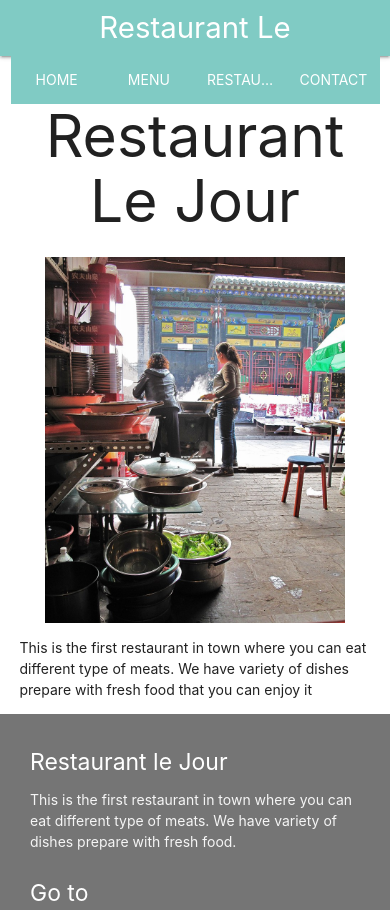
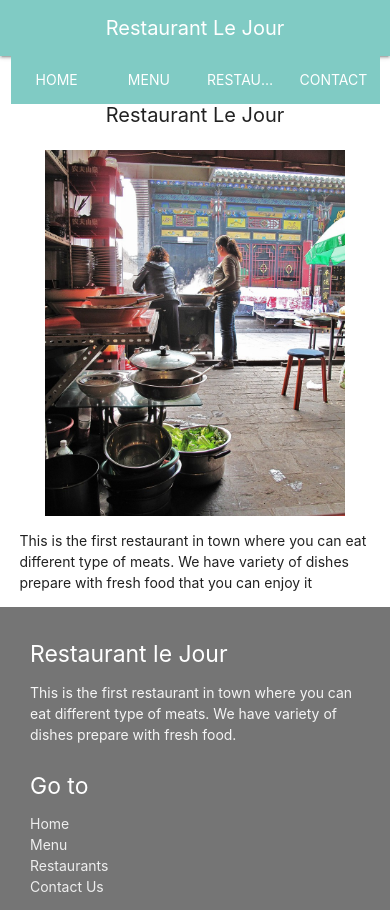
Before and after one commit to gonjavi/JavascriptRestaurantPage, a website built with webpack: page dist/index.html in a window 390 px wide. Shown: the top 910 px of the page. Built offline with nearby package versions, Linux system fonts and the light colour scheme.

Commit message:
add responsiveness

```diff
--- a/src/index.css
+++ b/src/index.css
@@ -11,6 +11,10 @@ body {
   img {
    width: 300px;;
   }
-
-
+  a.brand-logo {
+    font-size: 20px;
+  }
+  .title2 {
+    font-size: 20px;
+  }
 }
--- a/src/modules/home.js
+++ b/src/modules/home.js
@@ -5,7 +5,7 @@ export default function home() {
   const p2 = document.createElement('p');
   const title = document.createElement('h1');
   title.textContent = 'Restaurant Le Jour';
-  title.className = 'center-align';
+  title.className = 'center-align title2';
   mySection.id = 'home';
 
   const divpicture = document.createElement('div');
--- a/src/navbar.js
+++ b/src/navbar.js
@@ -3,8 +3,8 @@ export default function navBar() {
   myNav.className = 'teal lighten-3';
 
   myNav.innerHTML = `
-  <div class="nav-wrapper">
-    <a href="#" class="brand-logo center">Restaurant Le Jour</a>
+  <div class="nav-wrapper col s12">
+    <a href="#" class="brand-logo center col s12 ">Restaurant Le Jour</a>
   </div>
   <div class="row">
     <div class="col s12">
```
Also changed, not shown: dist/main.js.
